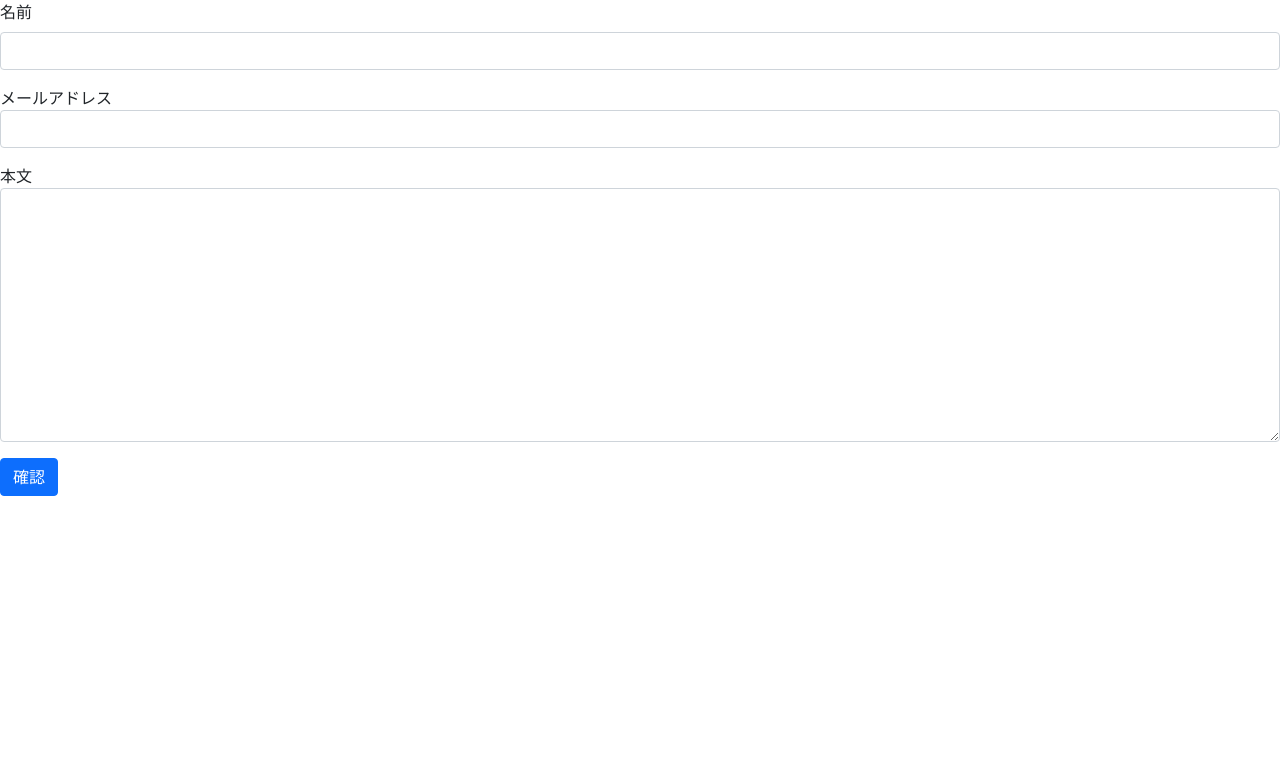
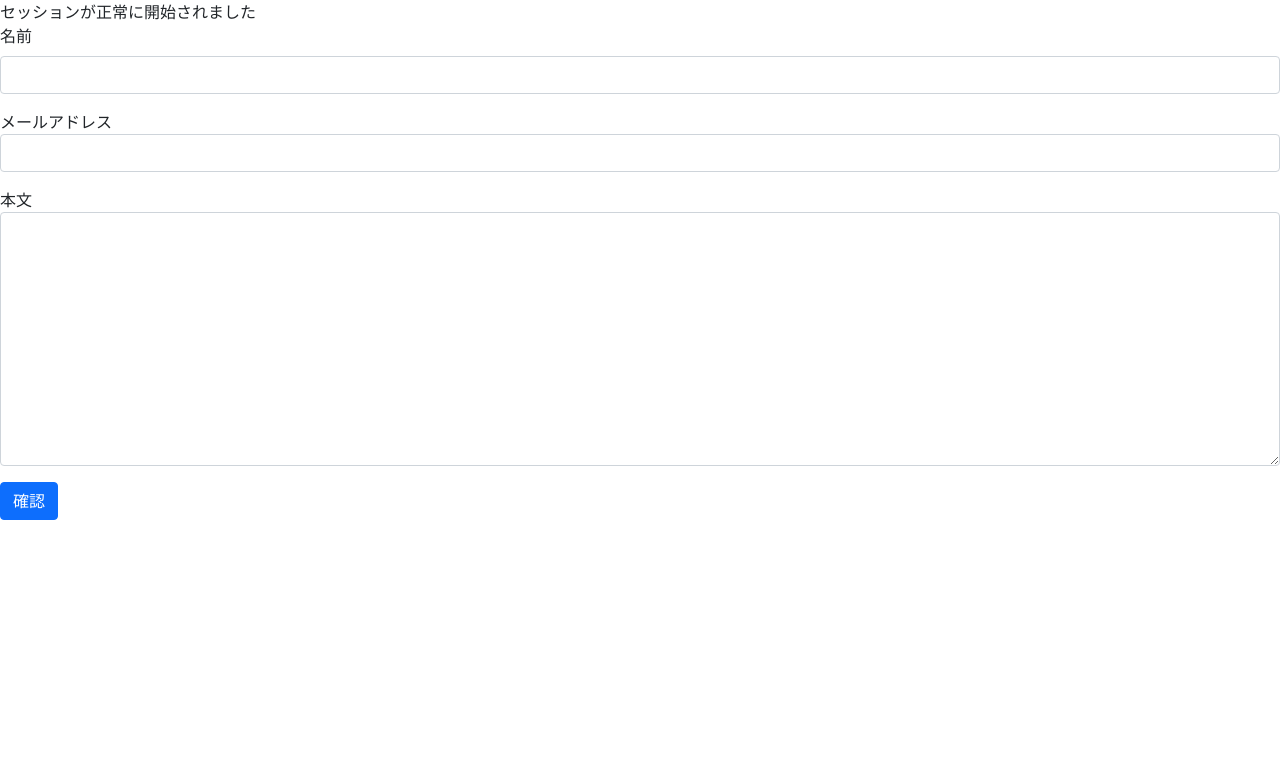
Before and after one commit to Ashika-18/contact, a PHP site: page / in a window 1280 px wide. Shown: the top 783 px of the page. Run offline with PHP 8.4, Linux system fonts and the light colour scheme; some web fonts are replaced.

Commit message:
次は確認画面にもsession

```diff
--- a/index.php
+++ b/index.php
@@ -1,5 +1,14 @@
 <?php
-  session_start();
+  // セッションを開始
+session_start();
+
+// セッションが正常に開始されたかどうかを確認
+if (session_status() == PHP_SESSION_ACTIVE) {
+    echo "セッションが正常に開始されました";
+} else {
+    echo "セッションの開始に問題がありました";
+}
+
   $mode = "input";
 
   if( isset($_POST['back']) && $_POST['back']) {
@@ -45,7 +54,7 @@
         <label for="message">本文</label>
         <textarea name="message" id="message" cols="30" rows="10" class="form-control"></textarea>
       </div>
-      <button type="submit" class="btn btn-primary" name="confirm">確認</button>
+      <input class="btn btn-primary" type="submit" name="confirm" value="確認">
     </form>
   <?php } else if( $mode == "confirm") { ?>
     <!-- 確認画面 -->
```
